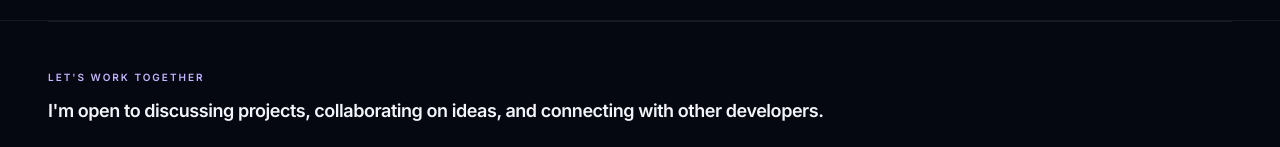
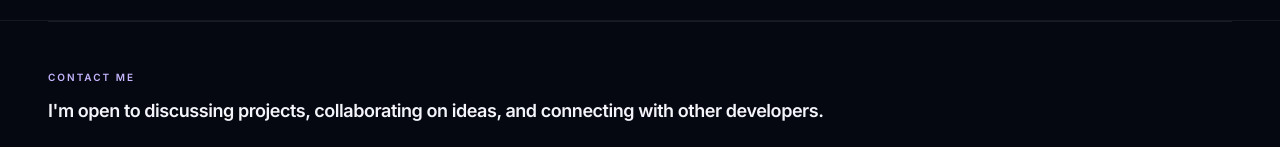
Before and after one commit to Vinay9686803463/Personal-Portfolio, a React (Vite) app: page / in a window 1280 px wide. Shown: the part 2129-2276 px from the top of the page. Built offline with nearby package versions, Linux system fonts and the light colour scheme.

Commit message:
update portfolio

```diff
--- a/src/components/Footer.jsx
+++ b/src/components/Footer.jsx
@@ -16,7 +16,7 @@ export default function Footer() {
                 <div className="grid grid-cols-1 gap-10 border-t border-white/[0.08] py-12 lg:grid-cols-12 lg:gap-10">
                     <div className="lg:col-span-8">
                         <p className="mb-3 text-[10px] font-semibold uppercase tracking-[0.2em] text-violet-300">
-                            Let's Work Together
+                            Contact Me
                         </p>
                         <h2 className="text-sm font-semibold tracking-tight sm:text-base lg:whitespace-nowrap lg:text-base xl:text-lg">
                             I'm open to discussing projects, collaborating on ideas, and connecting with other developers.
```
